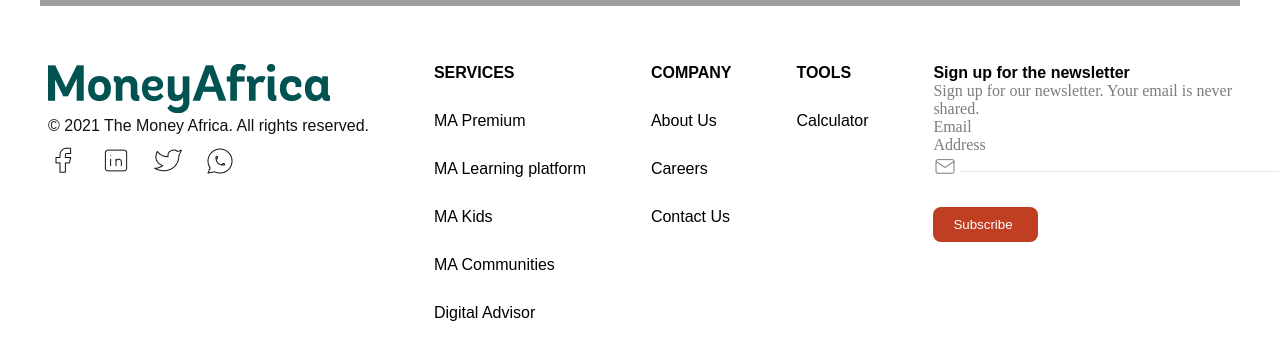
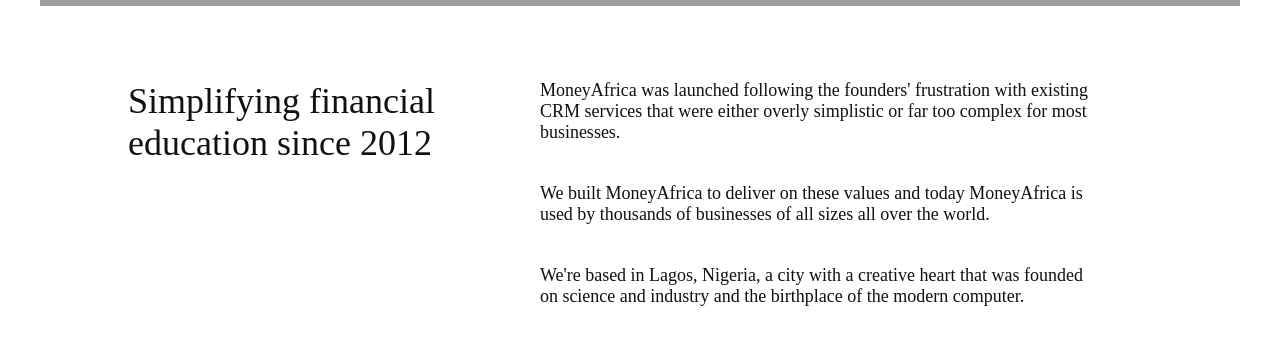
Before and after one commit to victory-nwawunze/clone-financial-website, a React (Create React App) app: page /moneyAfrica/MoneyAfricaAboutUsPage in a window 1280 px wide. Shown: the part 553-916 px from the top of the page. Built offline with nearby package versions, Linux system fonts and the light colour scheme; grey boxes are pictures that could not be loaded.

Commit message:
Creating MoneyAfricaAbtPageTexts

```diff
--- a/src/components/MoneyAfricaAboutUsPage/MoneyAfricaAboutUsPage.js
+++ b/src/components/MoneyAfricaAboutUsPage/MoneyAfricaAboutUsPage.js
@@ -20,6 +20,37 @@
           <img src={PlayIcon} className="StylePlayIcon" />
         </div>
       </div>
+      <div className="MoneyAfricaAboutUsDescriptionStyles">
+        <div className="df justify-content-betw">
+          <div>
+            <p className="SimplifyingTextStyles">
+              Simplifying financial
+              <br /> education since 2012
+            </p>
+          </div>
+          <div>
+            <p className="MoneyAfricaAbtDesTextOne">
+              MoneyAfrica was launched following the founders' frustration with
+              existing
+              <br /> CRM services that were either overly simplistic or far too
+              complex for most
+              <br /> businesses.
+            </p>
+            <p className="MoneyAfricaAbtDesTextTwo">
+              We built MoneyAfrica to deliver on these values and today
+              MoneyAfrica is
+              <br /> used by thousands of businesses of all sizes all over the
+              world.
+            </p>
+            <p className="MoneyAfricaAbtDesTextThree">
+              We're based in Lagos, Nigeria, a city with a creative heart that
+              was founded
+              <br /> on science and industry and the birthplace of the modern
+              computer.
+            </p>
+          </div>
+        </div>
+      </div>
     </React.Fragment>
   );
 };
--- a/src/index.css
+++ b/src/index.css
@@ -739,3 +739,36 @@
   border-radius: 50%;
   cursor: pointer;
 }
+.MoneyAfricaAboutUsDescriptionStyles{
+  margin-top: 5%;
+  padding-top: 10px;
+  padding-bottom: 10px;
+  padding-right: 15%;
+  padding-left: 10%;
+}
+.SimplifyingTextStyles{
+  font-weight: 500;
+  color: #111111;
+  font-style: normal;
+  font-size: 36px;
+}
+.MoneyAfricaAbtDesTextOne{
+  font-weight: 400;
+  font-size: 18px;
+  color: #111111;
+  font-style: normal;
+}
+.MoneyAfricaAbtDesTextTwo{
+  font-weight: 400;
+  font-size: 18px;
+  color: #111111;
+  font-style: normal;
+  margin-top: 40px;
+}
+.MoneyAfricaAbtDesTextThree{
+  font-weight: 400;
+  font-size: 18px;
+  color: #111111;
+  font-style: normal;
+  margin-top: 40px;
+}
```
